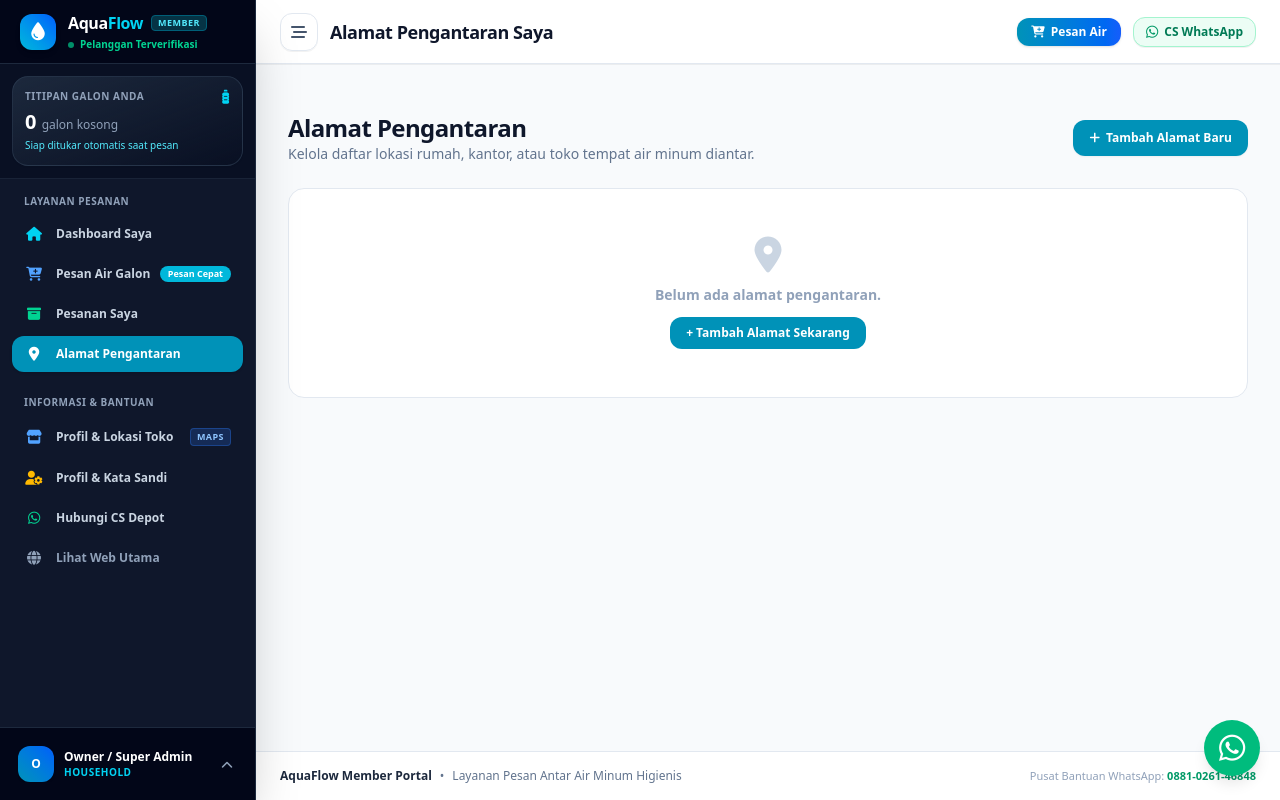
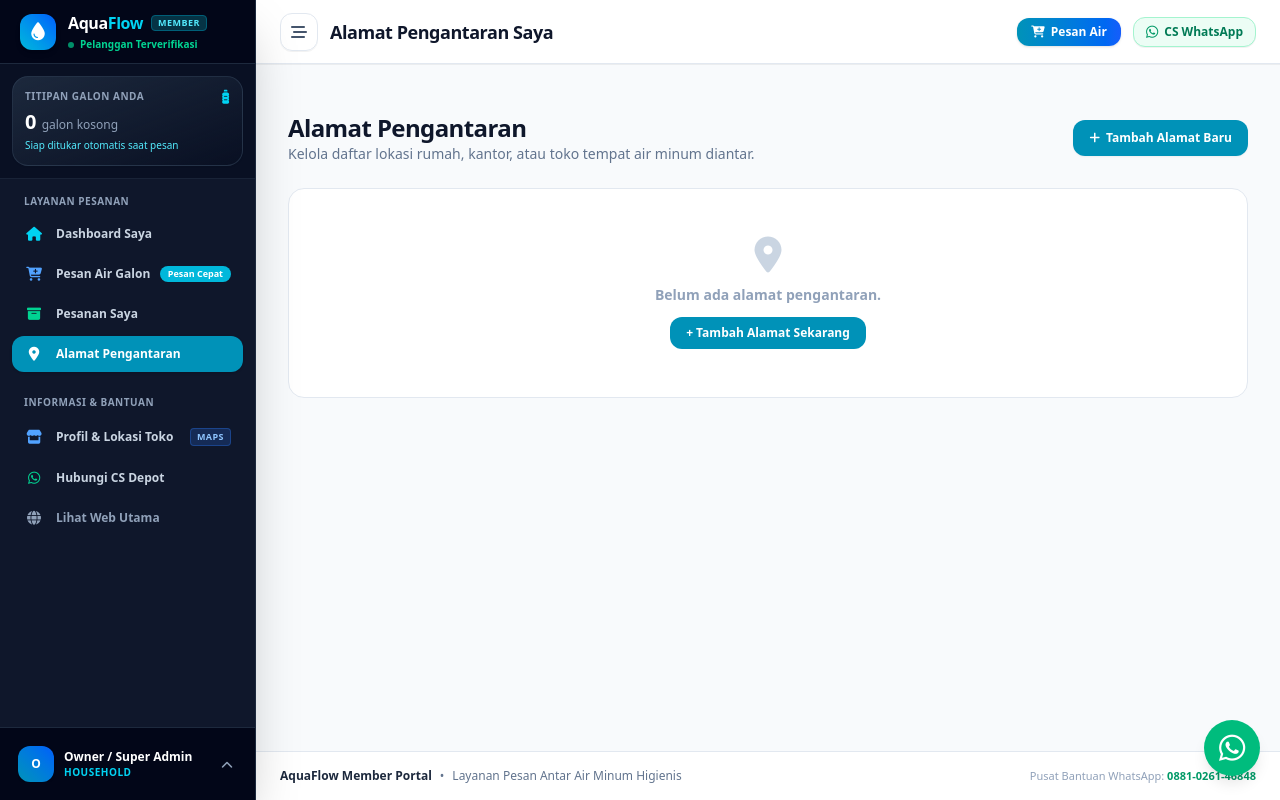
Before and after one commit to aldopandiangan998-art/water-delivery-management-system, a Laravel app: page /customer/addresses in a window 1280 px wide. Run offline with Laravel 12, Linux system fonts and the light colour scheme; a user stored in the database is signed in; data comes from the database, SQL or seed files in the repository; style sheets or scripts are compiled from the project's sources.

Commit message:
fix: remove profil dan kata sandi menu from customer sidebar navigation

```diff
--- a/resources/views/layouts/customer.blade.php
+++ b/resources/views/layouts/customer.blade.php
@@ -161,13 +161,6 @@
                     <span class="px-1.5 py-0.5 rounded text-[9px] font-black uppercase tracking-wider bg-blue-500/20 text-blue-300 border border-blue-500/30">
                         Maps
                     </span>
-                </a>
-
-                <!-- Profile -->
-                <a href="{{ route('customer.profile') }}"
-                   class="flex items-center px-3 py-2.5 rounded-xl transition duration-150 {{ request()->routeIs('customer.profile') ? 'bg-cyan-600 text-white font-bold shadow-sm' : 'text-slate-300 hover:bg-slate-800 hover:text-white' }}">
-                    <i class="fa-solid fa-user-gear w-5 mr-3 text-center text-sm {{ request()->routeIs('customer.profile') ? 'text-white' : 'text-amber-400' }}"></i>
-                    <span>Profil & Kata Sandi</span>
                 </a>
 
                 <!-- WhatsApp CS Support -->
```
